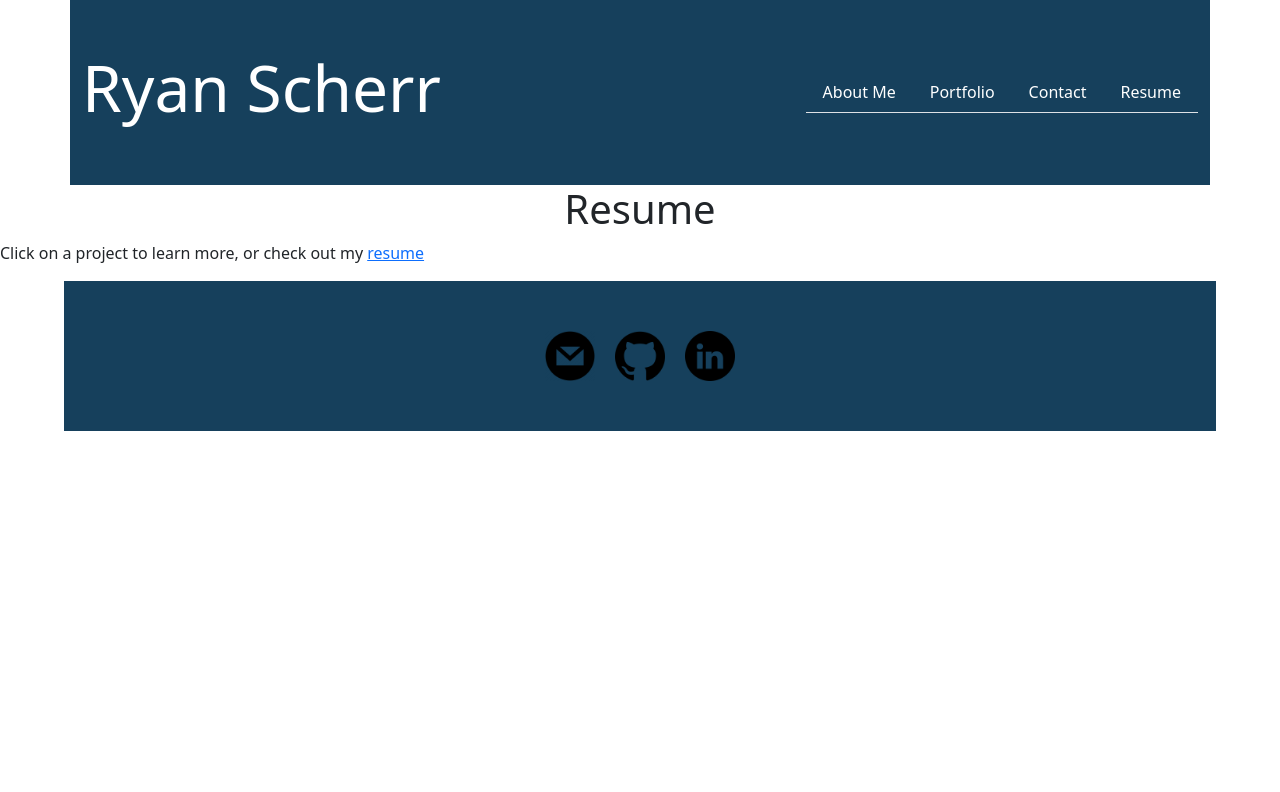
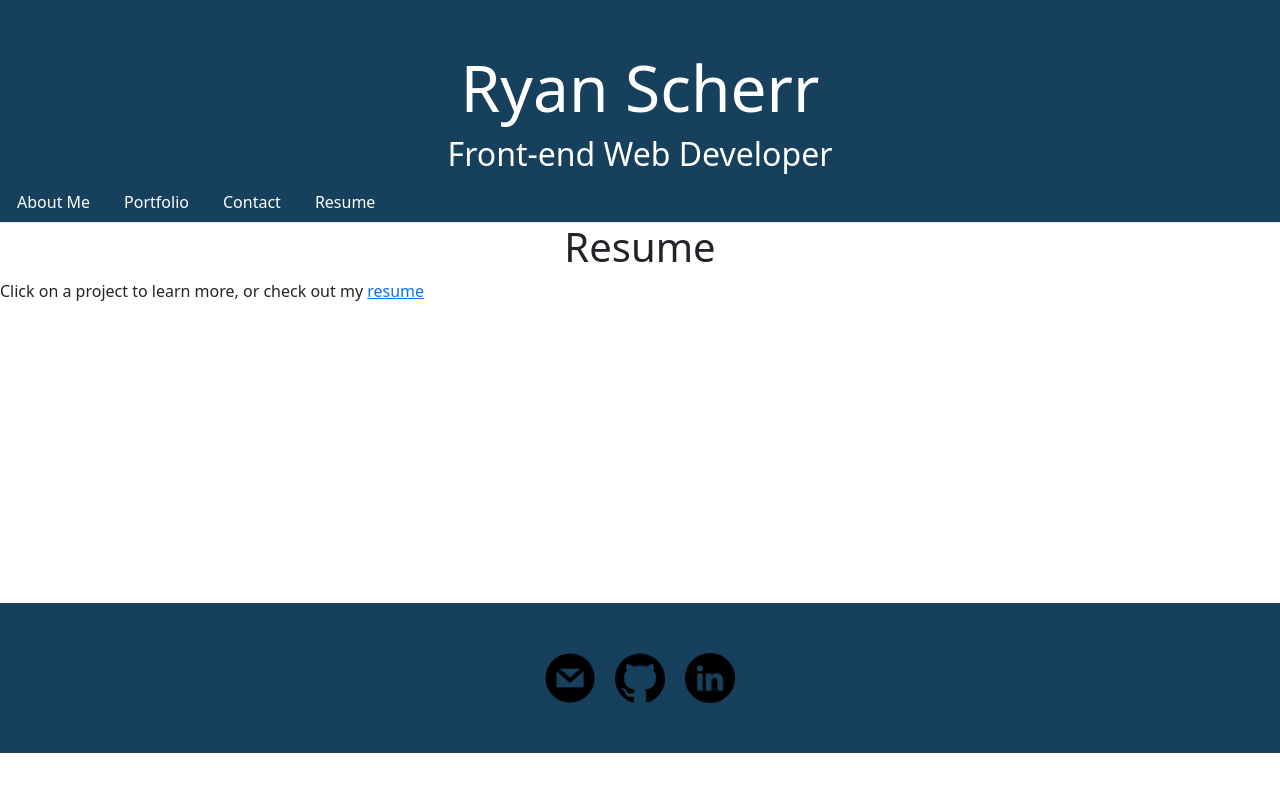
Before and after one commit to ryanascherr/react-portfolio, a React (Create React App) app: page / in a window 1280 px wide. Shown: the top 792 px of the page. Built offline with nearby package versions, Linux system fonts and the light colour scheme; the HTML template or start-up script is replaced by a standard one.

Commit message:
Began to work on adding functions.

```diff
--- a/src/components/NavTabs.js
+++ b/src/components/NavTabs.js
@@ -1,11 +1,13 @@
 import React from 'react';
+import '../script.js';
 
 // Here we are using object destructuring assignment to pluck off our variables from the props object
 // We assign them to their own variable names
 function NavTabs({ currentPage, handlePageChange }) {
   return (
-    <div className="container">
+    <div className="header">
         <h1 className="name">Ryan Scherr</h1>
+        <h2 className="tag">Front-end Web Developer</h2>
         <ul className="nav nav-tabs">
           <li className="nav-item">
             <a
--- a/src/components/PortfolioContainer.js
+++ b/src/components/PortfolioContainer.js
@@ -6,6 +6,7 @@ import Contact from './pages/Contact';
 import Resume from './pages/Resume';
 import Footer from './Footer';
 import "../index.css";
+import "../script.js";
 
 export default function PortfolioContainer() {
   const [currentPage, setCurrentPage] = useState('Home');
--- a/src/index.css
+++ b/src/index.css
@@ -18,24 +18,23 @@ a {
     color: #16405C;
 }
 
-h1 {
+h1, h2, h3 {
     text-align: center;
 }
 
-.container {
+.header {
+    padding: 50px 0 0 0;
+    color: white;
     display: flex;
-    justify-content: space-between;
-    align-items: center;
-    padding: 50px 0;
+    flex-direction: column;
     background-color: #16405C;
+}
+
+.header a {
     color: white;
 }
 
-.container a {
-    color: white;
-}
-
-.container a:hover {
+.header a:hover {
     color: white;
 }
 
@@ -48,9 +47,8 @@ h1 {
 }
 
 .about, .portfolio, .contact {
+    margin: 0 auto;
     color: #16405C;
-    width: 90%;
-    margin: 0 auto;
 }
 
 .headshot {
@@ -146,8 +144,7 @@ h1 {
     display: flex;
     justify-content: center;
     padding: 50px 0;
-    width: 90%;
-    margin: 0 auto;
+    margin-top: 300px;
 }
 
 .icon-container {
--- /dev/null
+++ b/src/script.js
@@ -0,0 +1,5 @@
+// let tag = document.querySelector(".tag");
+
+// tag.addEventListener('click', function() {
+//     console.log("Hey!");
+// });
```
Also changed, not shown: src/test.js (deleted).
